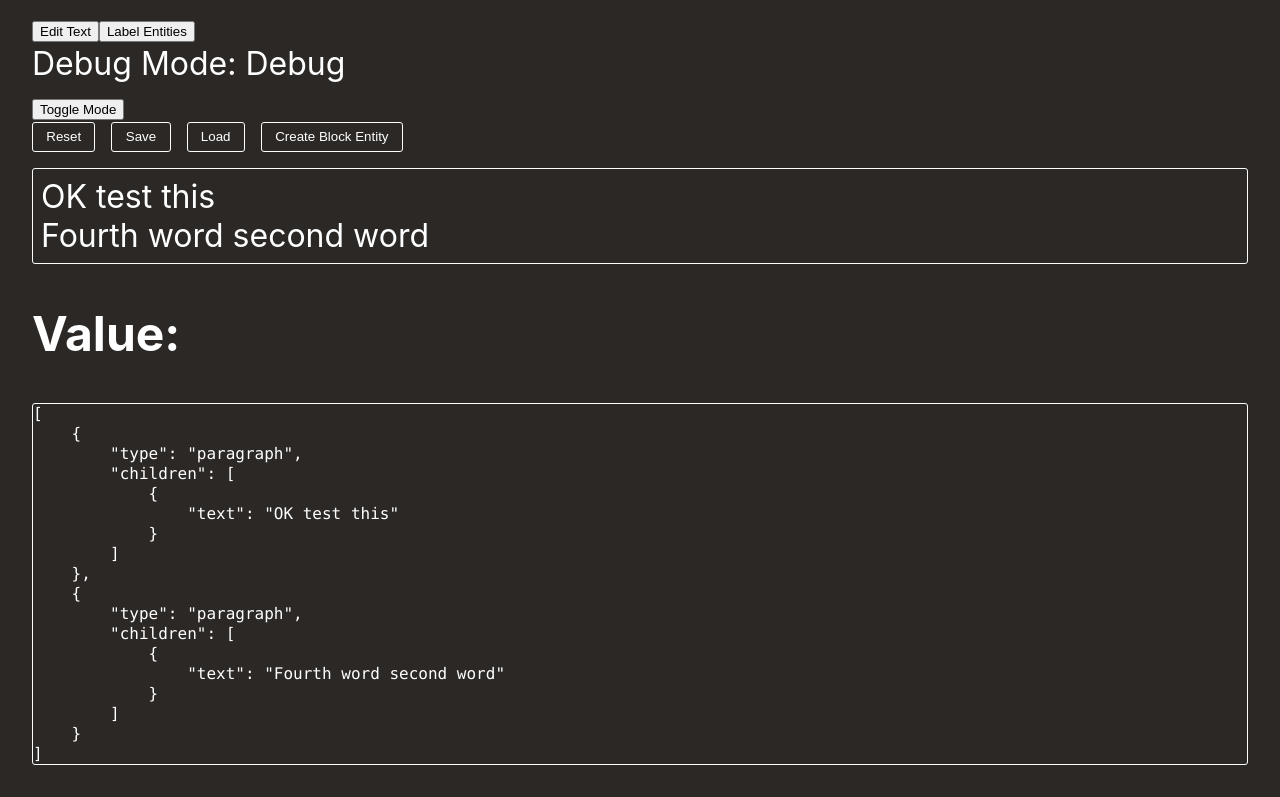
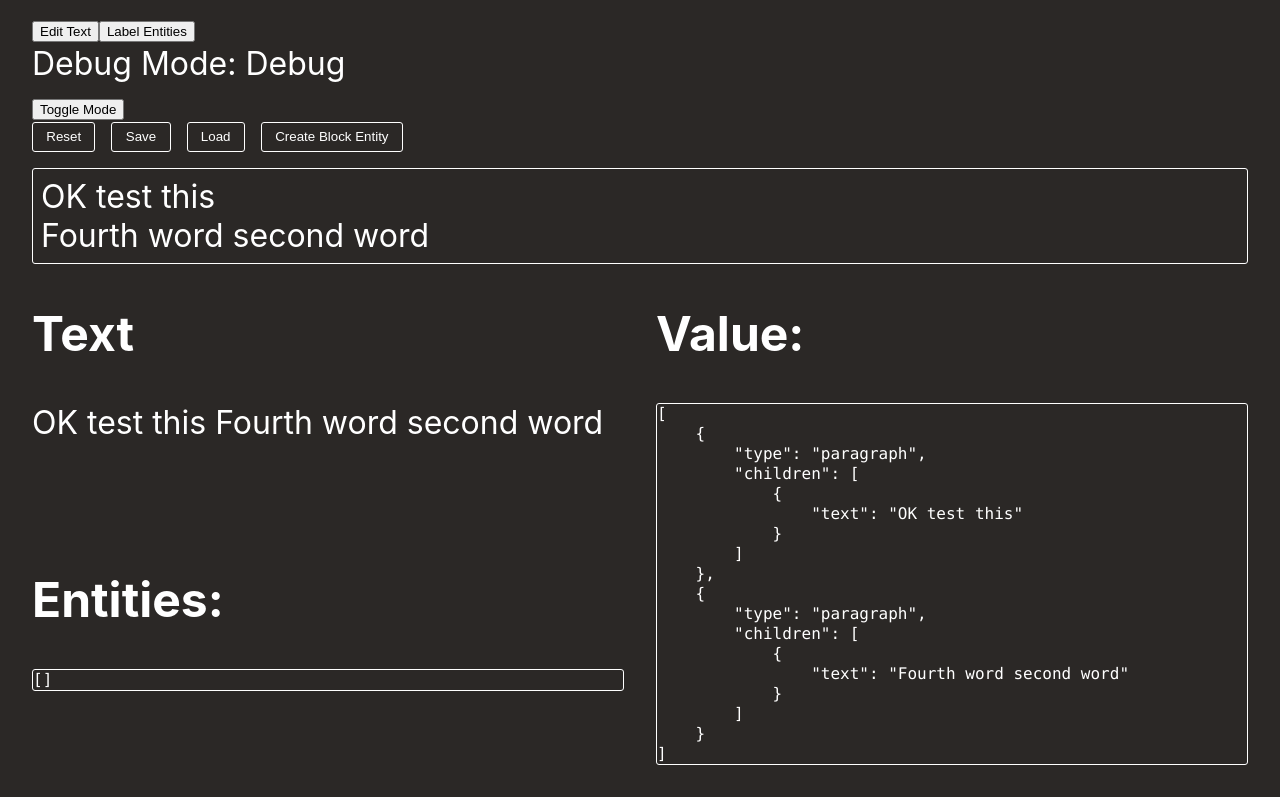
Before and after one commit to mattmazzola/slate-entity-labeler-next, a React (Create React App) app: page / in a window 1280 px wide. Shown: the part 328-1125 px from the top of the page. Built offline with nearby package versions, Linux system fonts and the light colour scheme.

Commit message:
Work on entity alert

```diff
--- a/src/App.tsx
+++ b/src/App.tsx
@@ -13,12 +13,25 @@ const App: React.FC = () => {
   const [debugMode, setDebugMode] = React.useState<DebugMode>(DebugMode.Debug)
   const [entities, setEntities] = React.useState<IEntity<unknown>[]>([])
   const [value, setValue] = React.useState<CustomElement[] | undefined>()
+
   const onToggleMode = () => {
     setDebugMode(m => {
       return m === DebugMode.Debug
         ? DebugMode.Normal
         : DebugMode.Debug
     })
+  }
+
+  const onChangeValue = (value: CustomElement[]) => {
+    setValue(value)
+  }
+
+  const onChangeText = (text: string) => {
+    setText(text)
+  }
+
+  const onChangeEntities = (entities: IEntity<unknown>[]) => {
+    console.log({ entities })
   }
 
   return (
@@ -47,17 +60,33 @@ const App: React.FC = () => {
             labelMode={labelMode}
             debugMode={debugMode}
             entities={entities}
-            onChangeValue={value => setValue(value)}
+            onChangeValue={onChangeValue}
+            onChangeText={onChangeText}
+            onChangeEntities={onChangeEntities}
           />
         </section>
-        <section>
+        <DataSection>
+          <div>
+            <h2>Text</h2>
+            {text}
+          </div>
+          <ValueDiv>
             <h2>Value:</h2>
             <CodeContainer>
               <pre>
                 <code>{value ? JSON.stringify(value, null, 4) : "Empty"}</code>
               </pre>
             </CodeContainer>
-        </section>
+          </ValueDiv>
+          <div>
+            <h2>Entities:</h2>
+            <CodeContainer>
+              <pre>
+                <code>{entities ? JSON.stringify(entities, null, 4) : "Empty"}</code>
+              </pre>
+            </CodeContainer>
+          </div>
+        </DataSection>
       </main>
     </Wrapper>
   )
@@ -67,6 +96,20 @@ const Wrapper = styled.div`
   padding: 2rem;
   font-size: 2rem;
   position: relative;
+`
+
+const DataSection = styled.section`
+  display: grid;
+  grid-template: 1fr 1fr / 1fr 1fr;
+  grid-template-areas:
+    "text value"
+    "entities value";
+
+  gap: 2rem;
+`
+
+const ValueDiv = styled.div`
+  grid-area: value;
 `
 
 const CodeContainer = styled.div`
--- a/src/components/EntityLabeler/EntityLabeler.tsx
+++ b/src/components/EntityLabeler/EntityLabeler.tsx
@@ -3,9 +3,8 @@ import styled from 'styled-components'
 import { BaseSelection, createEditor, Editor, Node, Path, Point, Range, SelectionOperation, Transforms } from 'slate'
 import { Slate, Editable, withReact, DefaultElement, RenderElementProps } from 'slate-react'
 
-import { convertEntitiesAndTextToTokenizedEditorValue, deserialize, debounce, defaultValue, CustomElement, serialize, withLabels } from './utils'
+import { convertEntitiesAndTextToTokenizedEditorValue, CustomEditor, CustomText, deserialize, debounce, defaultValue, CustomElement, serialize, withLabels } from './utils'
 import { Toolbar } from './Toolbar'
-import { CustomText } from '.'
 import { IEntity } from './models'
 
 const slatejsContentKey = 'slatejs-content-key'
@@ -86,12 +85,14 @@ type Props = {
     labelMode: LabelMode
     debugMode: DebugMode
     onChangeValue: (value: CustomElement[]) => void
-    // onChangeText: (text: string) => void
-    // onChangeEntities: (entities: IEntity<unknown>[]) => void
+    onChangeText: (text: string) => void
+    onChangeEntities: (entities: any[]) => void
 }
 
 const EntityLabeler: React.FC<Props> = props => {
     const debouncedValueChange = React.useCallback(debounce(props.onChangeValue, 300), [props.onChangeValue])
+    const debouncedTextChange = React.useCallback(debounce(props.onChangeText, 300), [props.onChangeText])
+    const debouncedEntitiesChange = React.useCallback(debounce(props.onChangeEntities, 300), [props.onChangeEntities])
     const debouncedSelectionChange = React.useCallback(debounce(selectionChange, 300), [])
     const [value, setValue] = React.useState<CustomElement[]>(defaultValue)
     const lastLabelModeRef = React.useRef<LabelMode | undefined>()
@@ -190,6 +191,11 @@ const EntityLabeler: React.FC<Props> = props => {
                 const isAstChange = editor.operations.some(op => selectionOperationType !== op.type)
                 if (isAstChange) {
                     debouncedValueChange(customValue)
+
+                    const text = serialize(customValue)
+                    debouncedTextChange(text)
+                    const entities = CustomEditor.getEntities(editor)
+                    debouncedEntitiesChange(entities)
                 }
             }}
         >
--- a/src/components/EntityLabeler/utils.ts
+++ b/src/components/EntityLabeler/utils.ts
@@ -24,18 +24,26 @@ export const CustomEditor = {
     ...Editor,
 
     isParagraph(editor: CustomEditor) {
-        const [match] = CustomEditor.nodes(editor, {
+        const [firstMatchedNode] = CustomEditor.nodes(editor, {
             match: n => (n as CustomElement).type === 'paragraph',
         })
 
-        return Boolean(match)
+        return Boolean(firstMatchedNode)
     },
     isEntity(editor: CustomEditor) {
-        const [match] = CustomEditor.nodes(editor, {
+        const [firstMatchNode] = CustomEditor.nodes(editor, {
             match: n => (n as CustomElement).type === 'entity',
         })
 
-        return Boolean(match)
+        return Boolean(firstMatchNode)
+    },
+
+    getEntities(editor: CustomEditor) {
+        const entities = [...CustomEditor.nodes(editor, {
+            match: n => (n as CustomElement).type === 'entity',
+        })]
+
+        return entities
     },
 
     toggleBlockEntity(editor: CustomEditor) {
```
Lines whose indentation alone changed are shown as unchanged.
